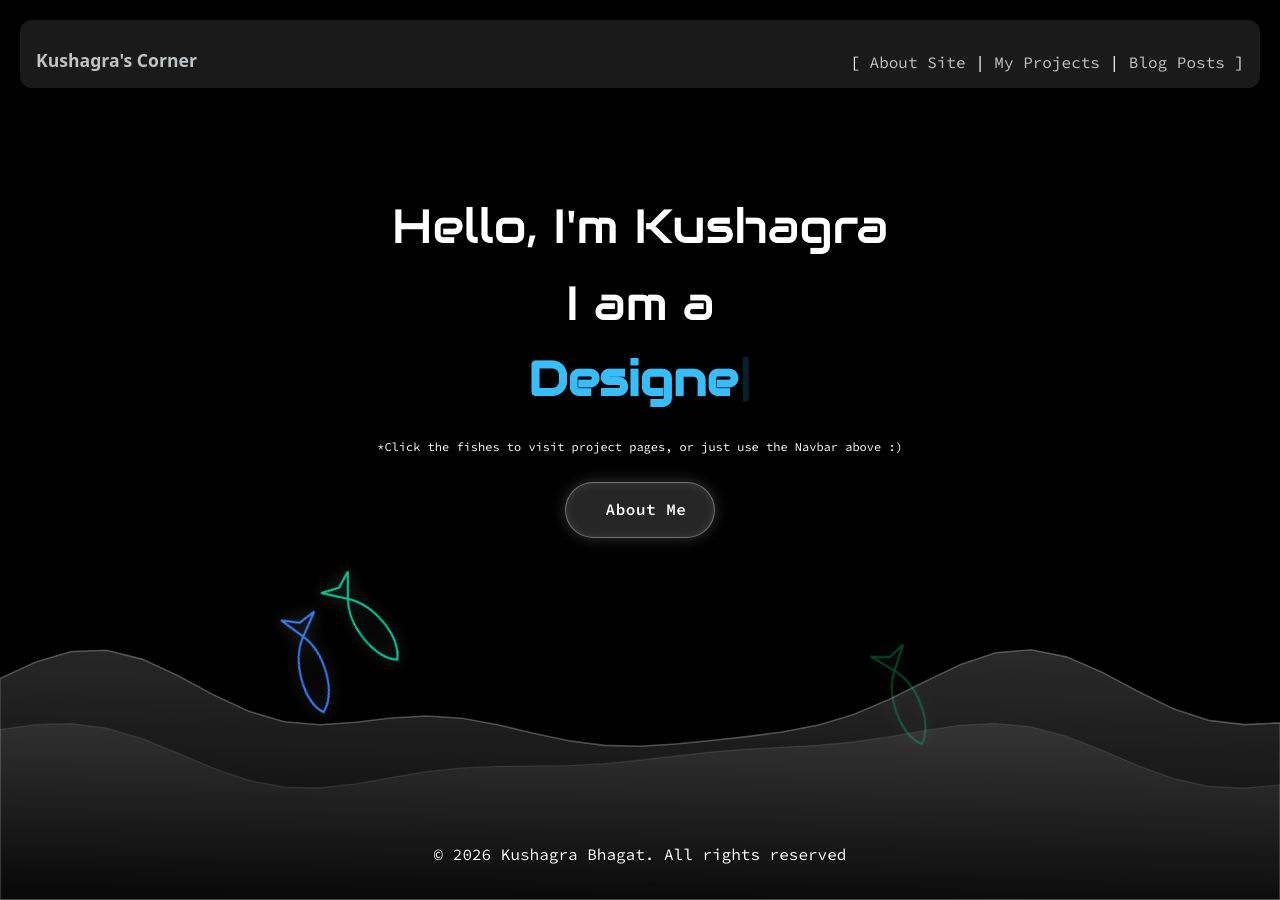
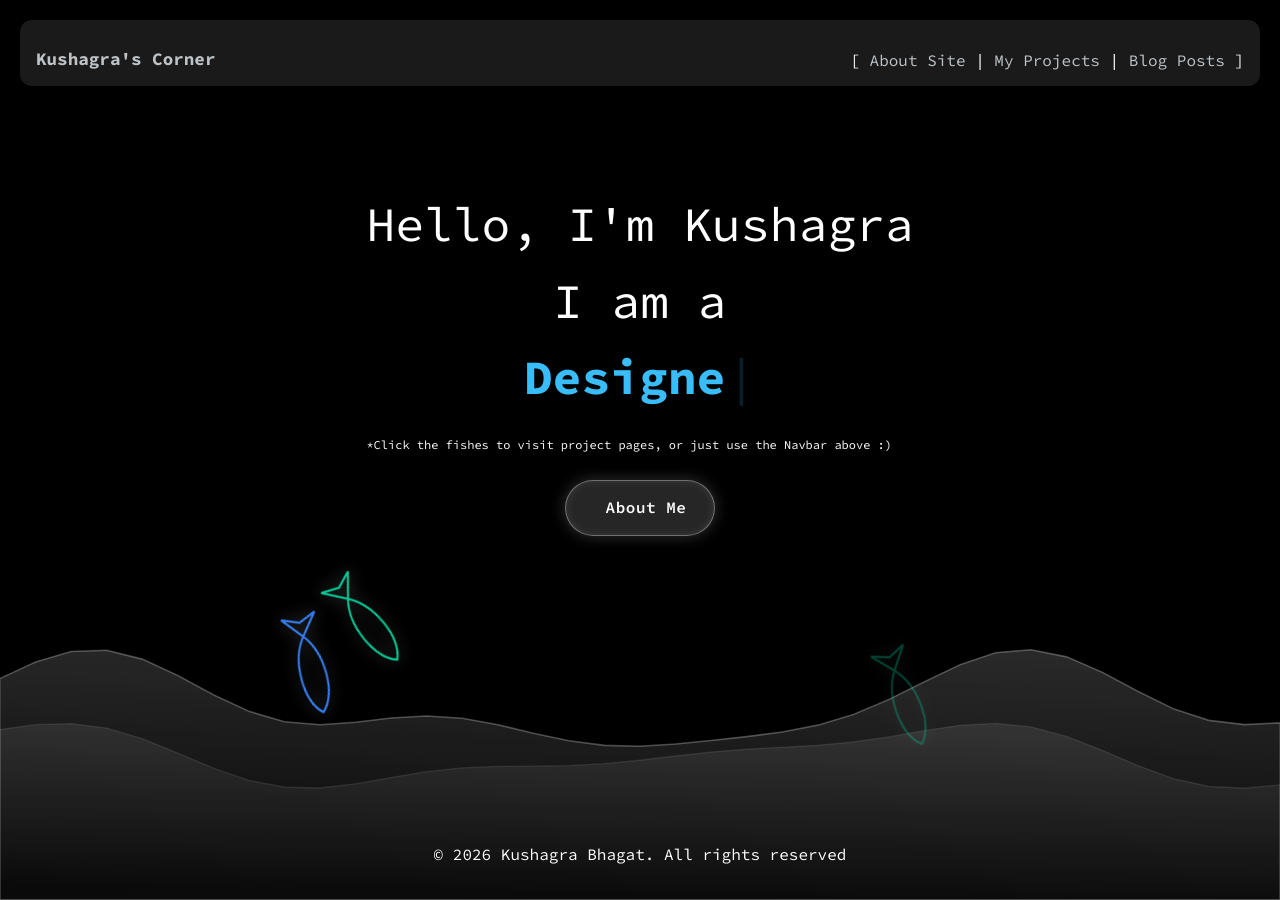
Before and after one commit to kuwushagra/kuwushagra.github.io, a Jekyll site: the page built from index.md, in a window 1280 px wide. Built offline with Jekyll 4.4.1, drawn with Linux system fonts in a browser that asks for light colours; some web fonts are replaced; a style sheet for code colours, icons or effects is not loaded.

Commit message:
Update default.html

```diff
--- a/_layouts/default.html
+++ b/_layouts/default.html
@@ -81,7 +81,7 @@
       "ELSH" 0,
       "ELXP" 0;
 }
-h1 { font-family: "Source Code Pro", monospace; margin-bottom: 0; text-shadow: 0 0 0px rgba(0,0,0,0); }
+h1 { font-family: "Source Code Pro", monospace !important; margin-bottom: 0; text-shadow: 0 0 0px rgba(0,0,0,0); }
 a { color: #bdc3c7; text-decoration: none; }
 a:hover { color: #ffffff; text-shadow: 0 0 1px rgba(255, 255, 255, 0.8); }
 
```
